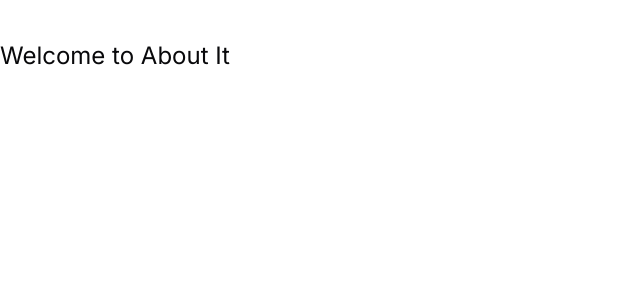
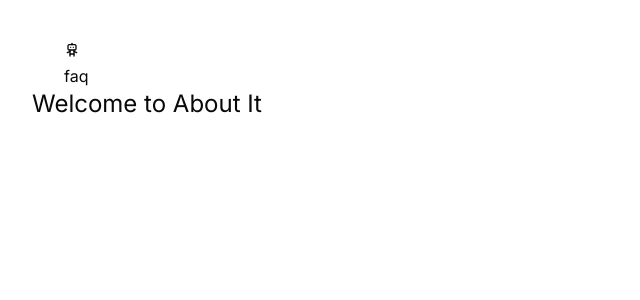
Before and after one commit to keb-ville/Aboutit-BIA-project, a Next.js app in the folder aboutit-app/: page / in a window 1280 px wide. Shown: the top 300 px of the page, without its empty margins (0-640 px from the left). Built offline with nearby package versions, Linux system fonts and the light colour scheme.

Commit message:
add nav bar and logo componenets

```diff
--- a/aboutit-app/app/globals.css
+++ b/aboutit-app/app/globals.css
@@ -2,6 +2,11 @@
 @tailwind components;
 @tailwind utilities;
 
+@layer components {
+  .container {
+    @apply mx-auto max-w-6xl xl:max-w-7xl px-8;
+  }
+}
 /* :root {
   --background: #ffffff;
   --foreground: #171717;
@@ -22,7 +27,6 @@ body {
 
 @layer base {
   :root {
-
     --background: 0 0% 100%;
 
     --foreground: 240 10% 3.9%;
@@ -71,10 +75,9 @@ body {
 
     --chart-5: 27 87% 67%;
 
-    --radius: 0.5rem
+    --radius: 0.5rem;
   }
   .dark {
-
     --background: 240 10% 3.9%;
 
     --foreground: 0 0% 98%;
@@ -121,7 +124,7 @@ body {
 
     --chart-4: 280 65% 60%;
 
-    --chart-5: 340 75% 55%
+    --chart-5: 340 75% 55%;
   }
 }
 
--- a/aboutit-app/app/layout.tsx
+++ b/aboutit-app/app/layout.tsx
@@ -12,7 +12,7 @@
 import type { Metadata } from "next";
 import { Inter } from "next/font/google";
 import "./globals.css";
-import Navbar from "@/components/navbar/NavBar";
+//import Navbar from "@/components/navbar/NavBar";
 //import Providers from "./providers";
 //import { ClerkProvider } from "@clerk/nextjs";
 const inter = Inter({ subsets: ["latin"] });
@@ -29,7 +29,6 @@ export default function RootLayout({
     // <ClerkProvider>
     <html lang="en" suppressHydrationWarning>
       <body className={inter.className}>
-        <Navbar />
         <main className="container py-10">{children}</main>
       </body>
     </html>
--- a/aboutit-app/package.json
+++ b/aboutit-app/package.json
@@ -16,6 +16,7 @@
     "next": "15.1.4",
     "react": "^19.0.0",
     "react-dom": "^19.0.0",
+    "react-icons": "^5.4.0",
     "tailwind-merge": "^2.6.0",
     "tailwindcss-animate": "^1.0.7"
   },
--- a/aboutit-app/src/components/navbar/NavBar.tsx
+++ b/aboutit-app/src/components/navbar/NavBar.tsx
@@ -2,12 +2,14 @@
 //import LinksDropdown from "./LinksDropdown";
 //import DarkMode from "./DarkMode";
 
-//import Logo from "./Logo";
+import Logo from "./logo";
+
 function Navbar() {
   return (
     <nav className="border-b">
       <div className="container flex flex-col sm:flex-row sm:justify-between sm:items-center flex-wrap gap-4 py-8">
-        <div className="flex gap-4 items-center"></div>
+        <Logo />
+        <h1>faq</h1>
       </div>
     </nav>
   );
--- /dev/null
+++ b/aboutit-app/src/components/navbar/logo.tsx
@@ -0,0 +1,15 @@
+import Link from "next/link";
+import { TbRobot } from "react-icons/tb";
+import { Button } from "../ui/button";
+
+function Logo() {
+  return (
+    <Button>
+      <Link href="/">
+        <TbRobot className="w-6 h-6" />
+      </Link>
+    </Button>
+  );
+}
+
+export default Logo;
```
Also changed, not shown: 1 other file (tests, documents, lock files or other folders).
